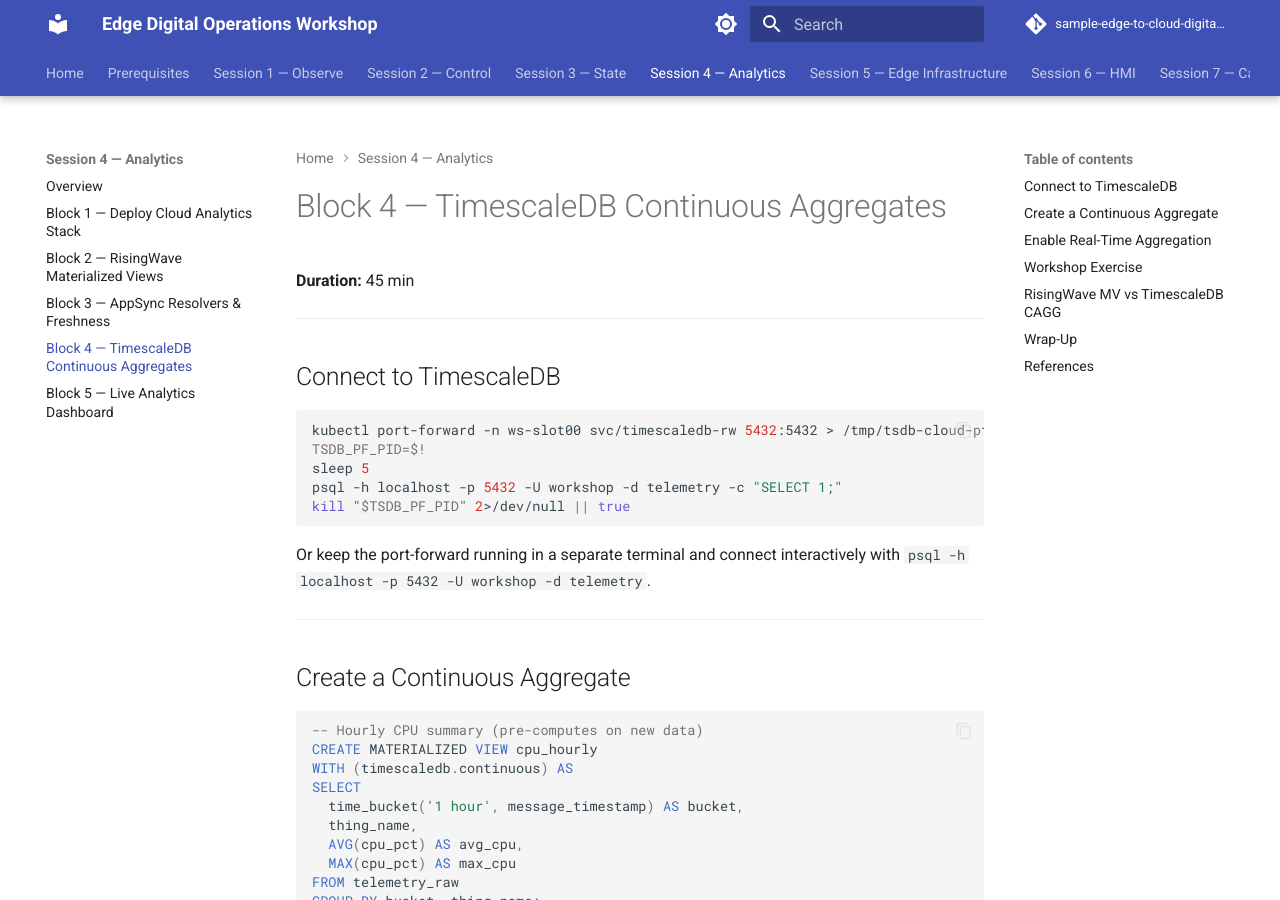
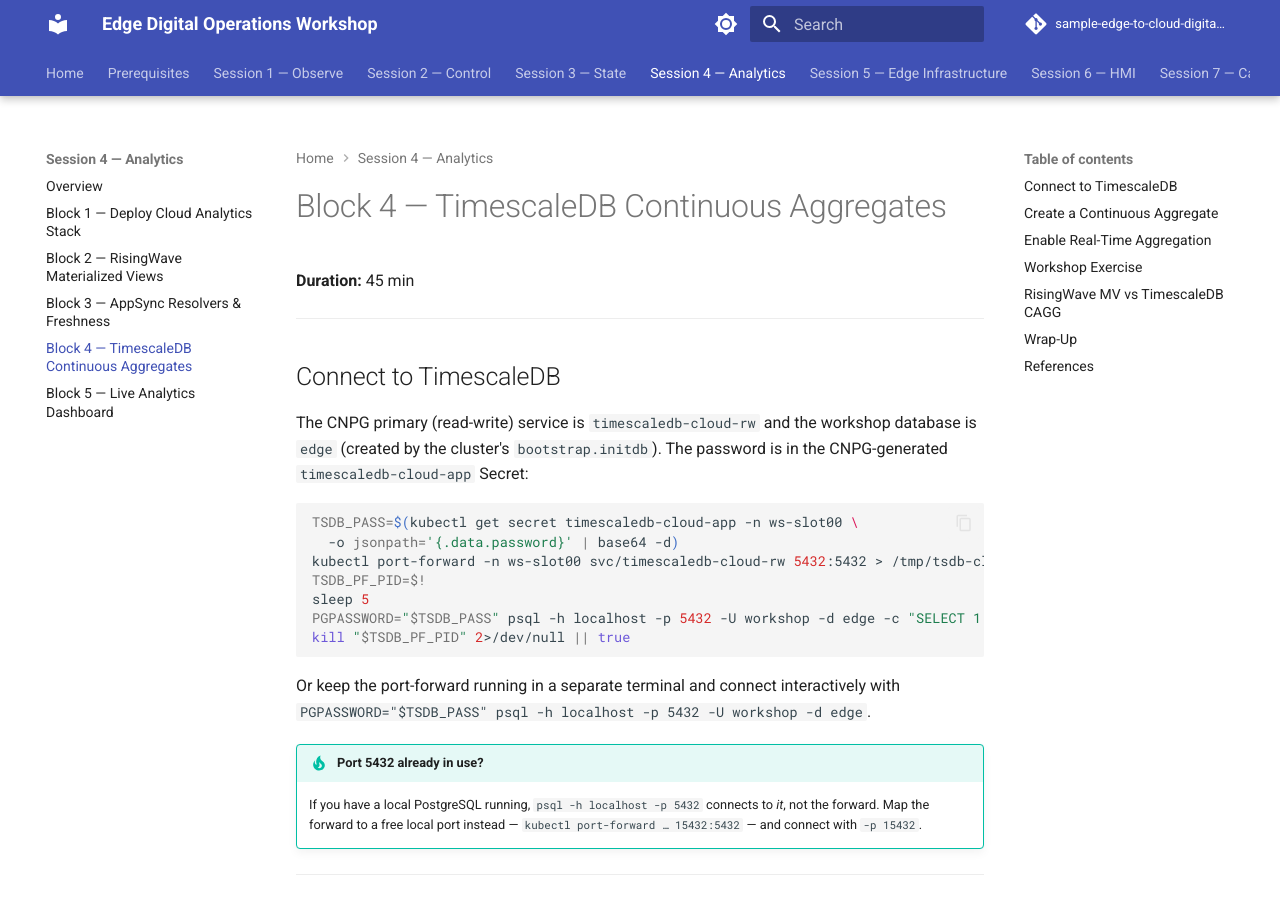
Before and after one commit to aws-samples/sample-edge-to-cloud-digital-ops-workshop, an MkDocs documentation site: the page built from workshop/04-analytics/block-4-timescaledb.md, in a window 1280 px wide and 900 px high. Built offline with MkDocs 1.6.1 and Material for MkDocs 9.7.7, drawn with Linux system fonts in a browser that asks for light colours; comment, search, counter and statistics services are not loaded.

Commit message:
docs(04-analytics): fix TimescaleDB connect command + document local psql
Block 4's connection block used the wrong CNPG service name
(timescaledb-rw) and database (telemetry). The deployed cluster's
read-write service is timescaledb-cloud-rw and its workshop database is
edge (from bootstrap.initdb), so the block failed for participants, not
just the doc-runner host. Corrected both, added the PGPASSWORD fetch
from the timescaledb-cloud-app Secret, and noted the local-port-5432
collision caveat.

Also added a "Local Tools" table to the Session 4 index documenting
kubectl/helm/psql/aws as client prerequisites — psql (libpq) was
previously undocumented, which is what made these blocks look like
doc-runner failures rather than a missing prerequisite.

Verified block 4 passes 1/1 against live ws-slot42 with the corrected
names (local postgres on 5432 stopped so the port-forward binds).

Refs #27 #28 #37. CAGG-SQL content divergence tracked separately in #88.
Co-Authored-By: Claude Opus 4.8 <noreply@anthropic.com>

````diff
--- a/workshop/04-analytics/block-4-timescaledb.md
+++ b/workshop/04-analytics/block-4-timescaledb.md
@@ -6,16 +6,23 @@
 
 ## Connect to TimescaleDB
 
+The CNPG primary (read-write) service is `timescaledb-cloud-rw` and the workshop database is `edge` (created by the cluster's `bootstrap.initdb`). The password is in the CNPG-generated `timescaledb-cloud-app` Secret:
+
 ```bash
-kubectl port-forward -n ws-slot00 svc/timescaledb-rw 5432:5432 > /tmp/tsdb-cloud-pf.log 2>&1 &
+TSDB_PASS=$(kubectl get secret timescaledb-cloud-app -n ws-slot00 \
+  -o jsonpath='{.data.password}' | base64 -d)
+kubectl port-forward -n ws-slot00 svc/timescaledb-cloud-rw 5432:5432 > /tmp/tsdb-cloud-pf.log 2>&1 &
 TSDB_PF_PID=$!
 sleep 5
-psql -h localhost -p 5432 -U workshop -d telemetry -c "SELECT 1;"
+PGPASSWORD="$TSDB_PASS" psql -h localhost -p 5432 -U workshop -d edge -c "SELECT 1;"
 kill "$TSDB_PF_PID" 2>/dev/null || true
 ```
 <!-- e2e:assert {"contains": "1 row"} -->
 
-Or keep the port-forward running in a separate terminal and connect interactively with `psql -h localhost -p 5432 -U workshop -d telemetry`.
+Or keep the port-forward running in a separate terminal and connect interactively with `PGPASSWORD="$TSDB_PASS" psql -h localhost -p 5432 -U workshop -d edge`.
+
+!!! tip "Port 5432 already in use?"
+    If you have a local PostgreSQL running, `psql -h localhost -p 5432` connects to *it*, not the forward. Map the forward to a free local port instead — `kubectl port-forward … 15432:5432` — and connect with `-p 15432`.
 
 ---
 
````
Also changed, not shown: workshop/04-analytics/index.md (+16 -0 lines).
